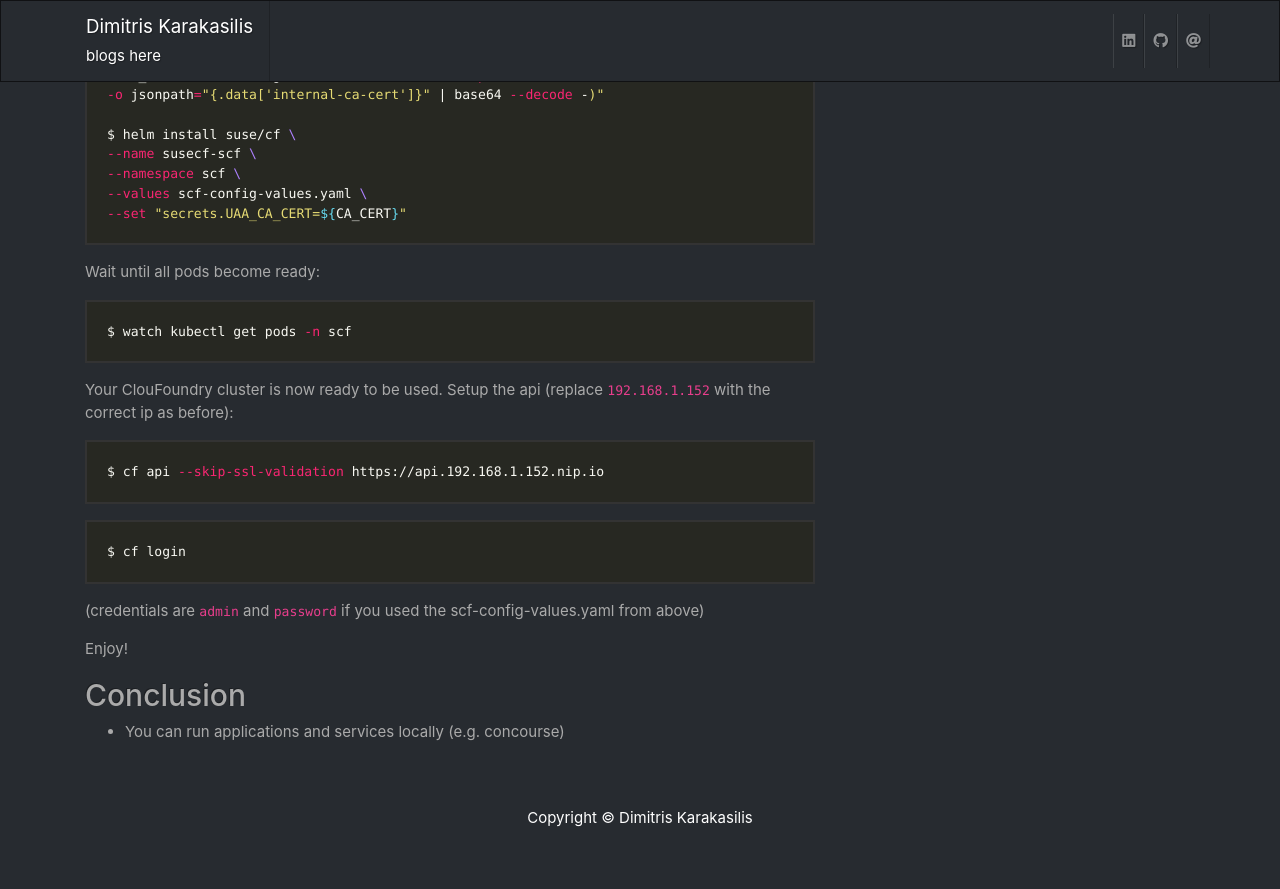
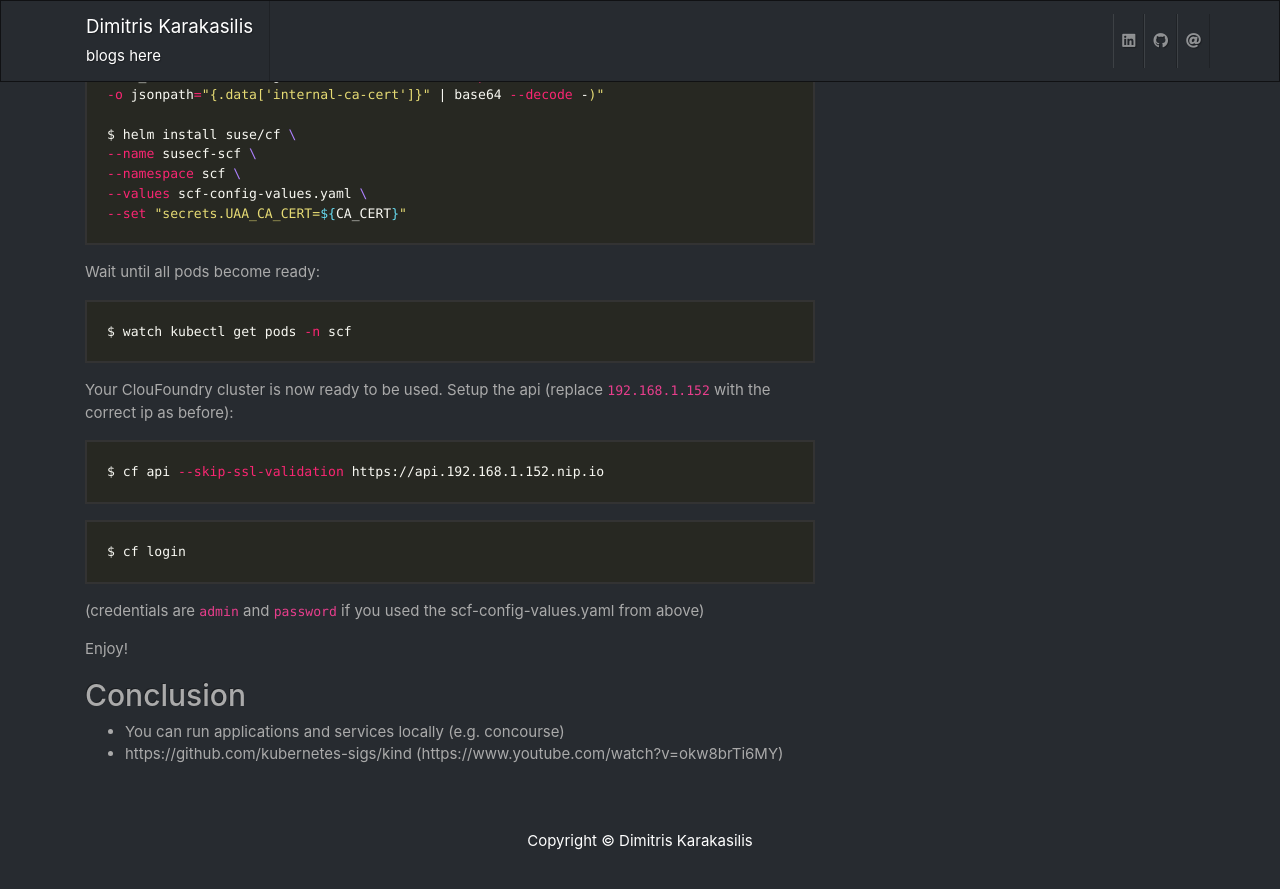
Before and after one commit to jimmykarily/myblog, a Jekyll site: the page built from _posts/2019-01-12-scf-on-microk8s.markdown, in a window 1280 px wide and 900 px high, scrolled down 5075 px. Shown: the top 889 px of the window. Built offline with Jekyll 4.4.1, drawn with Linux system fonts in a browser that asks for light colours; nearby versions of some CDN libraries; some of the changed lines change nothing that is shown.

Commit message:
Add to conclusion

```diff
--- a/_posts/2019-01-12-scf-on-microk8s.markdown
+++ b/_posts/2019-01-12-scf-on-microk8s.markdown
@@ -273,3 +273,4 @@ Enjoy!
 ## Conclusion
 
 - You can run applications and services locally (e.g. concourse)
+- https://github.com/kubernetes-sigs/kind (https://www.youtube.com/watch?v=okw8brTi6MY)
```
